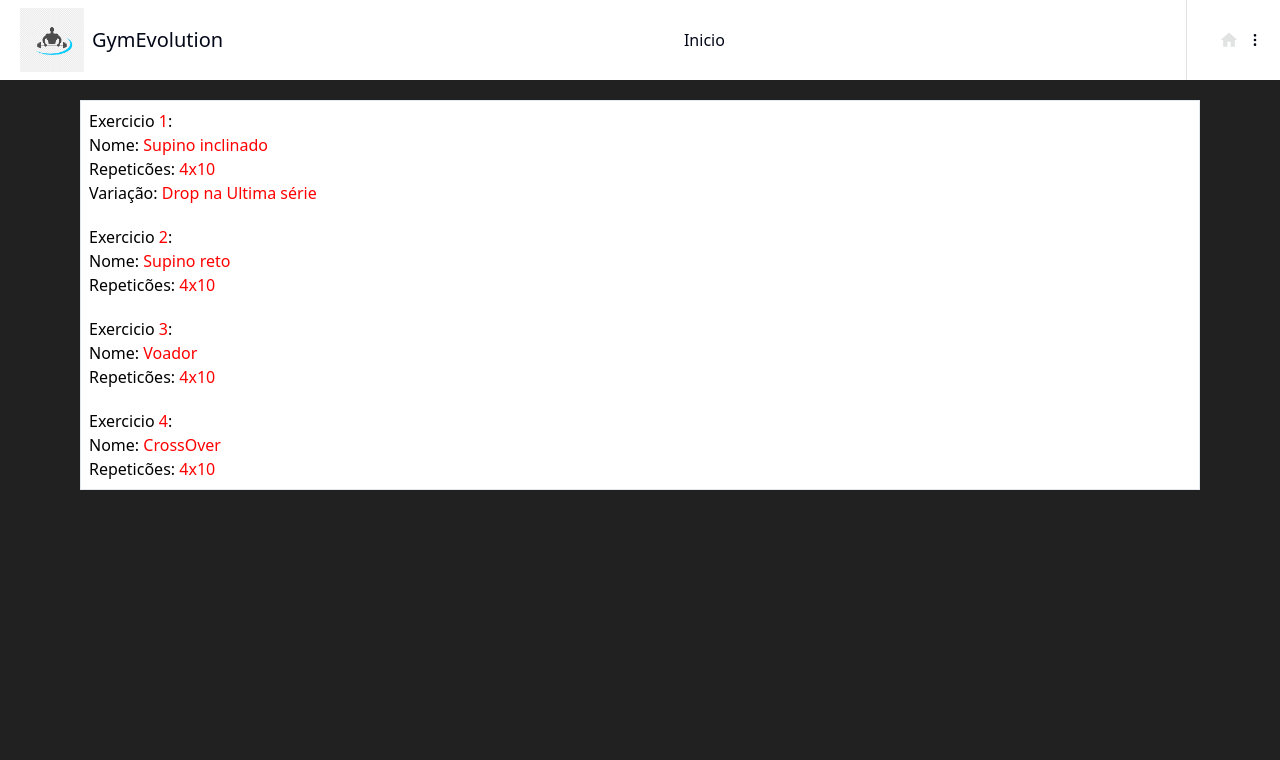
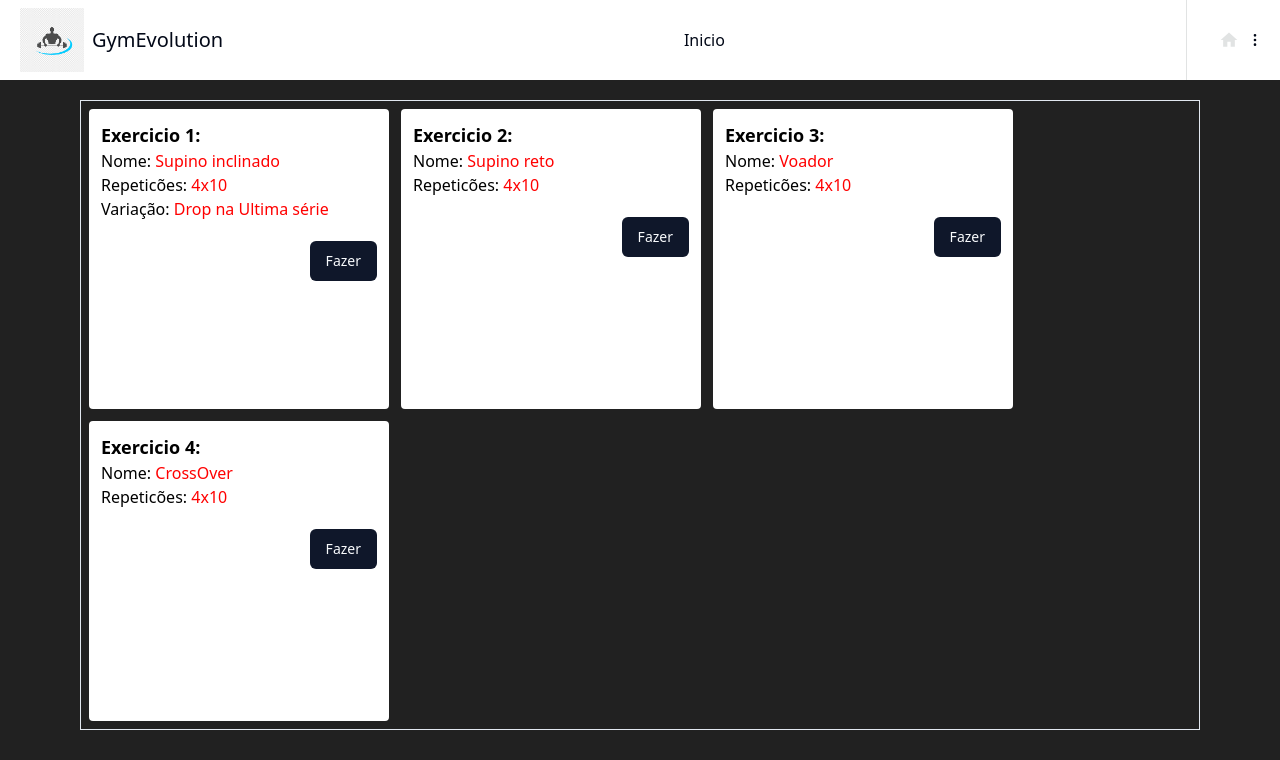
Before and after one commit to LucasLevingston/GymEvolution, a React (Vite) app in the folder Front-end/: page /treinando/1 in a window 1280 px wide. Shown: the top 760 px of the page. Built offline with nearby package versions, Linux system fonts and the light colour scheme.

Commit message:
Adicionado tela treinando com os cards corretos

```diff
--- a/Front-end/src/Paginas/Treinando.tsx
+++ b/Front-end/src/Paginas/Treinando.tsx
@@ -1,4 +1,5 @@
 import Container from '@/components/Container'
+import { Button } from '@/components/ui/button';
 import usersData from '@/data/users-data';
 import { useParams } from 'react-router-dom';
 
@@ -9,16 +10,21 @@ export default function Treinando() {
    return (
       <Container>
          {treino ?
-            <div className='border p-2 bg-branco flex flex-col gap-5'>
+            <div className='border p-2  flex flex-wrap gap-3'>
                {treino.exercicios.map((exercicio, i) => (
-                  <div className='text-preto' key={i}>
-                     <p>Exercicio <span className='text-vermelho'>{i + 1}</span>: </p>
+                  <div className='space-y-5 text-preto bg-branco p-3 rounded w-[300px] h-[300px]'>
+                     <div className='' key={i}>
+                        <p className='text-lg font-bold'>Exercicio <span className='text-'>{i + 1}</span>: </p>
                         <p>Nome:<span className='text-vermelho'> {exercicio.nome}</span></p>
                         <p>Repeticões: <span className='text-vermelho'>{exercicio.series}x{exercicio.repeticoes}</span></p>
                         {exercicio.variacao &&
                            <p>
                               Variação:  <span className='text-vermelho'>{exercicio.variacao}</span>
                            </p>}
+                     </div>
+                     <div className='text-right'>
+                        <Button >Fazer</Button>
+                     </div>
                   </div>
                ))}
             </div>
--- a/Front-end/src/components/Container.tsx
+++ b/Front-end/src/components/Container.tsx
@@ -1,15 +1,18 @@
-import React from 'react'
-import Header from './Header'
+import React from 'react';
+import Header from './Header';
+
 interface ContainerProps {
    children: React.ReactNode;
+   className?: string;
 }
-export default function Container({ children }: ContainerProps): JSX.Element {
+
+export default function Container({ children, className }: ContainerProps): JSX.Element {
    return (
       <div>
          <Header />
-         <div className='text-branco px-20 pt-5 w-full h-full'>
+         <div className={`text-branco px-20 pt-5 w-full h-full ${className}`}>
             {children}
          </div>
       </div>
-   )
+   );
 }
```
Lines whose indentation alone changed are shown as unchanged.
